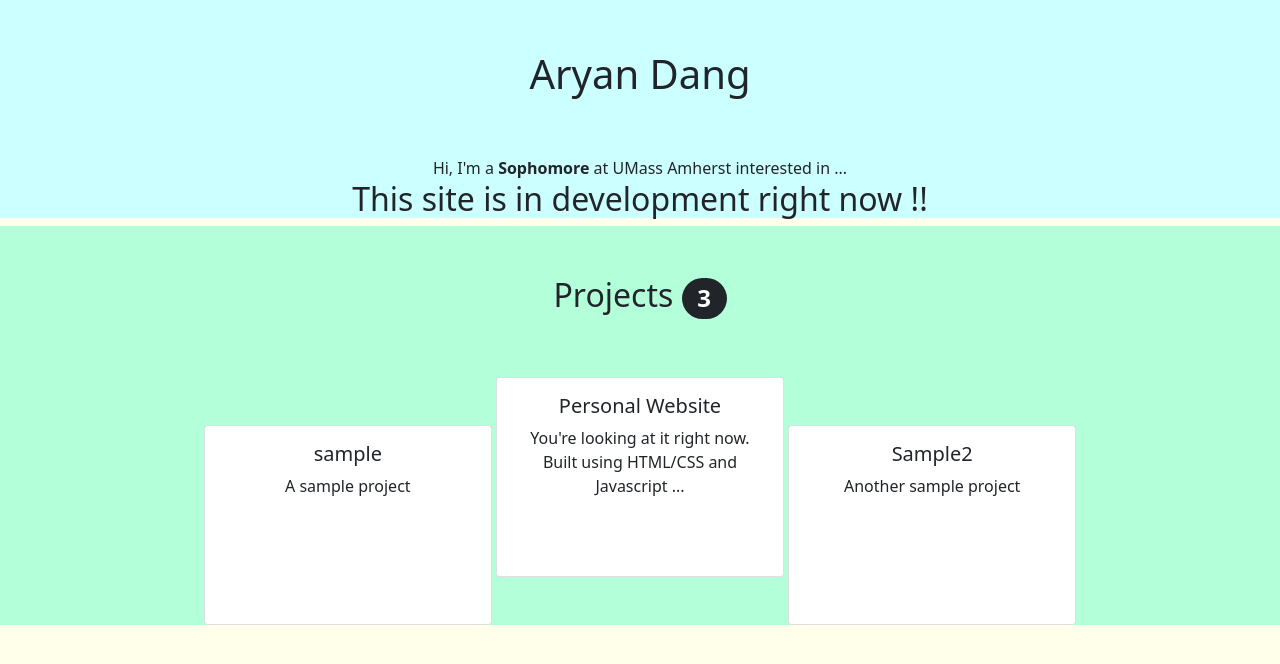
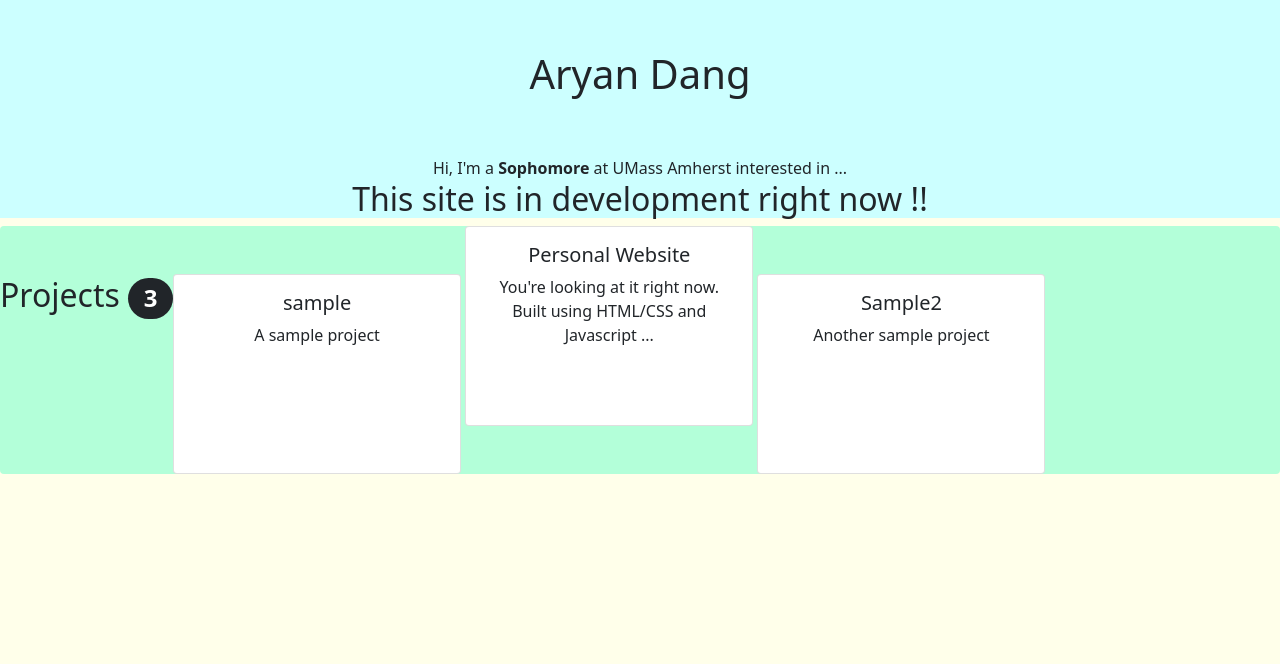
Before and after one commit to Aryan-Dang/Aryan-Dang.github.io, a plain HTML site: page index.html in a window 1280 px wide. Drawn offline with nearby package versions, Linux system fonts and the light colour scheme.

Commit message:
adds bootstrap classes to make projects a horizontal list

```diff
--- a/index.html
+++ b/index.html
@@ -31,7 +31,7 @@
         </div>
     </div>
     <!--TODO: Improve transition between pages-->
-    <div class="projects" id="projects">
+    <div class="list-group list-group-horizontal projects" id="projects">
         <h2 class="title center">Projects <span class="badge rounded-pill bg-dark" id="projectsBadge">0</span></h2>
 
         <!--TODO: make sample project expandable div-->
```
